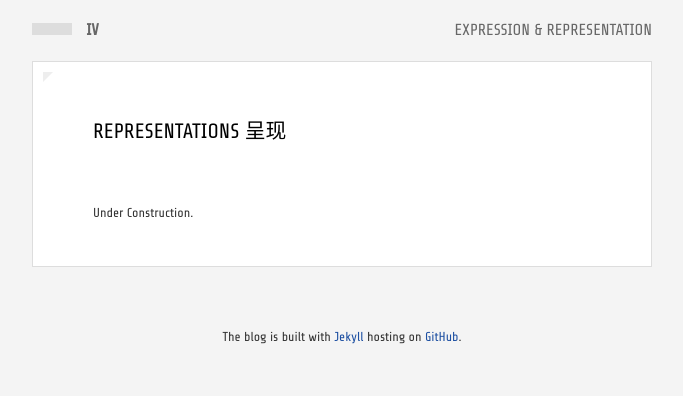
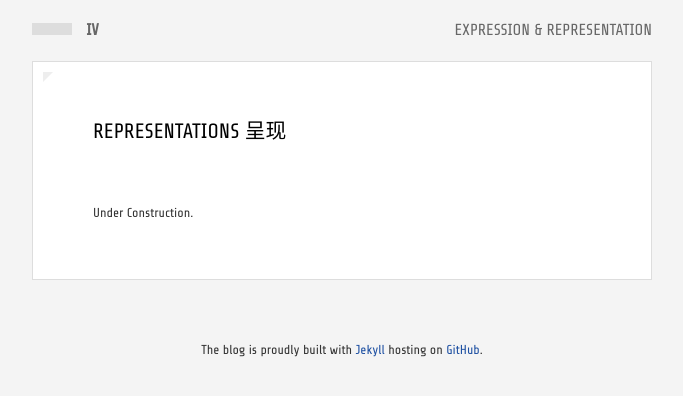
Before and after one commit to kidlj/awei, a Jekyll site: the page built from repr/index.html, in a window 1280 px wide. Shown: the top 396 px of the page, without its empty margins (298-981 px from the left). Built offline with Jekyll 4.4.1, drawn with Linux system fonts in a browser that asks for light colours; Markdown is read by kramdown in place of the engine named in the settings.

Commit message:
ready for posting.

```diff
--- a/_layouts/main.html
+++ b/_layouts/main.html
@@ -11,7 +11,7 @@
 
 	<body>
   	<div class="wrapper">
-			<header class="site-header font-effect-3d-float">
+			<header class="site-header">
 				<a class="site-title" href="/">
 		  		<div class="block"></div>
 		  		<span class="logo">IV</span>
@@ -26,9 +26,9 @@
 		 	{{ content }}
 
 			<footer class="site-footer">
-				The blog is built with
+				The blog is proudly built with
 				<a href="http://jekyllrb.com/" target="_blank">Jekyll</a> hosting on
-				<a href="http://github.com/" target="_blank">GitHub</a>.
+				<a href="http://github.com/kdlijian/kdlijian.github.io" target="_blank">GitHub</a>.
 			</footer>
 
     </div>
--- a/css/style.css
+++ b/css/style.css
@@ -10,7 +10,6 @@
 	line-height: 1.6em;
 	font-family: 'Share Tech', sans-serif;
 	padding: 20px 10px;
-	-webkit-font-smoothing: antialiased;
 }
 
 a {
@@ -32,6 +31,9 @@
 pre {
 	padding: 4px 10px;
 	margin: 16px 0; }
+
+p {
+	margin: 0 0 2em 0; }
 
 /*
 code {
```
